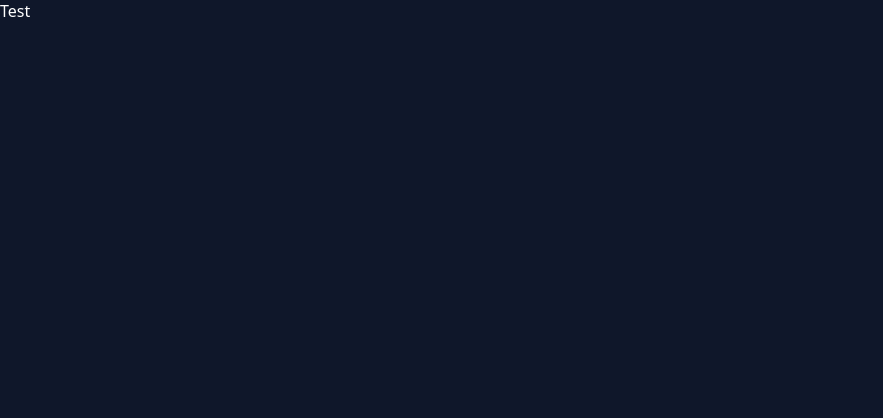
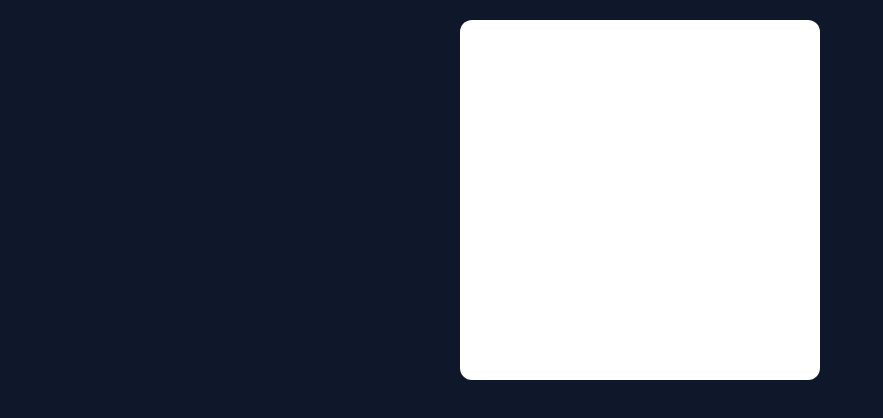
Before and after one commit to Aadi639707/Ludobot, a Next.js app: page / in a window 1280 px wide. Shown: the top 418 px of the page, without its empty margins (0-883 px from the left). Built offline with nearby package versions, Linux system fonts and the light colour scheme.

Commit message:
Refactor CSS for layout and color updates

```diff
--- a/app/globals.css
+++ b/app/globals.css
@@ -2,27 +2,38 @@ body {
   margin: 0;
   background: #0f172a;
   color: white;
-  font-family: system-ui, sans-serif;
+  font-family: sans-serif;
 }
 
-.ludo-board {
+.screen {
+  display: flex;
+  justify-content: center;
+  padding: 20px;
+}
+
+.board {
+  width: 360px;
+  height: 360px;
   display: grid;
-  grid-template-columns: repeat(8, 1fr);
-  gap: 6px;
-  margin-top: 30px;
+  grid-template-columns: repeat(15, 1fr);
+  grid-template-rows: repeat(15, 1fr);
+  background: white;
+  border-radius: 12px;
+  overflow: hidden;
 }
 
 .cell {
-  background: #1e293b;
-  aspect-ratio: 1 / 1;
-  border-radius: 6px;
-  display: flex;
-  align-items: center;
-  justify-content: center;
-  font-weight: bold;
+  border: 1px solid #ccc;
 }
 
-.cell.active {
-  background: orange;
-  color: black;
+.blue { background: #3b82f6; }
+.red { background: #ef4444; }
+.green { background: #22c55e; }
+.yellow { background: #facc15; }
+
+.center {
+  grid-column: 7 / 10;
+  grid-row: 7 / 10;
+  background: conic-gradient(red, yellow, green, blue);
+  border-radius: 50%;
 }
```
